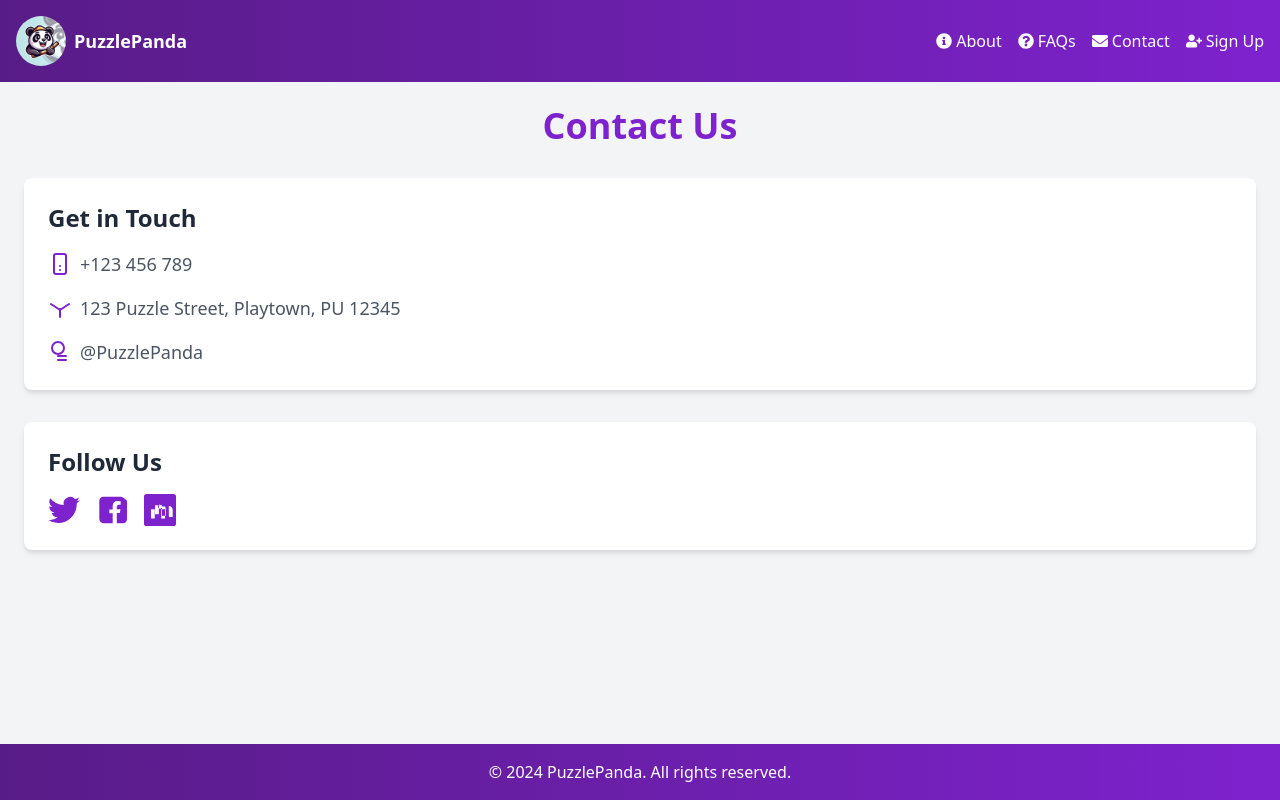
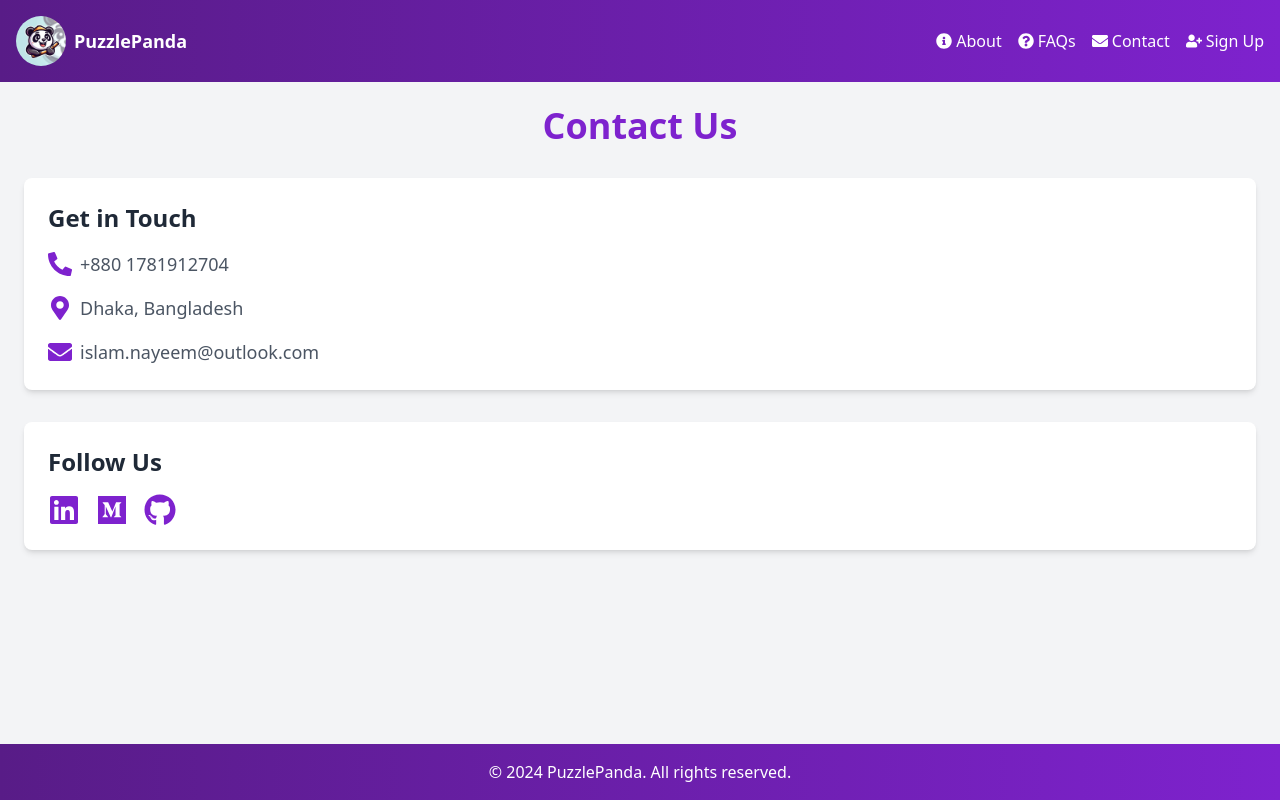
Before and after one commit to NoManNayeem/PuzzlePanda-100s, a Next.js app: page /contact in a window 1280 px wide. Built offline with nearby package versions, Linux system fonts and the light colour scheme.

Commit message:
Updated Contact Page

```diff
--- a/src/app/contact/page.js
+++ b/src/app/contact/page.js
@@ -3,8 +3,7 @@ import Header from '../landingPageComponents/Header';
 import NavBar from '../landingPageComponents/NavBar';
 import Footer from '../landingPageComponents/Footer';
 import Link from 'next/link';
-
-
+import { FaPhoneAlt, FaMapMarkerAlt, FaEnvelope, FaLinkedin, FaMedium, FaGithub } from 'react-icons/fa';
 
 const Contact = () => {
   return (
@@ -17,30 +16,30 @@ const Contact = () => {
           <h2 className="text-2xl font-semibold text-gray-800 mb-4">Get in Touch</h2>
           <div className="space-y-4">
             <div className="flex items-center">
-              <svg className="w-6 h-6 text-purple-700 mr-2" fill="none" stroke="currentColor" viewBox="0 0 24 24" xmlns="http://www.w3.org/2000/svg"><path strokeLinecap="round" strokeLinejoin="round" strokeWidth="2" d="M16 2H8a2 2 0 00-2 2v16a2 2 0 002 2h8a2 2 0 002-2V4a2 2 0 00-2-2zM12 18h.01M12 14h.01"></path></svg>
-              <span className="text-lg text-gray-600">+123 456 789</span>
+              <FaPhoneAlt className="w-6 h-6 text-purple-700 mr-2" />
+              <span className="text-lg text-gray-600">+880 1781912704</span>
             </div>
             <div className="flex items-center">
-              <svg className="w-6 h-6 text-purple-700 mr-2" fill="none" stroke="currentColor" viewBox="0 0 24 24" xmlns="http://www.w3.org/2000/svg"><path strokeLinecap="round" strokeLinejoin="round" strokeWidth="2" d="M3 8l7.89 5.26a2 2 0 002.22 0L21 8m-9 4.88V21"></path></svg>
-              <span className="text-lg text-gray-600">123 Puzzle Street, Playtown, PU 12345</span>
+              <FaMapMarkerAlt className="w-6 h-6 text-purple-700 mr-2" />
+              <span className="text-lg text-gray-600">Dhaka, Bangladesh</span>
             </div>
             <div className="flex items-center">
-              <svg className="w-6 h-6 text-purple-700 mr-2" fill="none" stroke="currentColor" viewBox="0 0 24 24" xmlns="http://www.w3.org/2000/svg"><path strokeLinecap="round" strokeLinejoin="round" strokeWidth="2" d="M16 8a6 6 0 01-12 0 6 6 0 0112 0zm2 12h-8m8-4h-8"></path></svg>
-              <span className="text-lg text-gray-600">@PuzzlePanda</span>
+              <FaEnvelope className="w-6 h-6 text-purple-700 mr-2" />
+              <span className="text-lg text-gray-600">islam.nayeem@outlook.com</span>
             </div>
           </div>
         </div>
         <div className="bg-white shadow-md rounded-lg p-6">
           <h2 className="text-2xl font-semibold text-gray-800 mb-4">Follow Us</h2>
           <div className="flex space-x-4">
-            <Link href="#" className="text-purple-700 hover:text-purple-900">
-              <svg className="w-8 h-8" fill="currentColor" viewBox="0 0 24 24"><path d="M24 4.56a9.94 9.94 0 01-2.82.78 4.93 4.93 0 002.16-2.72 9.86 9.86 0 01-3.1 1.18 4.92 4.92 0 00-8.39 4.48A13.94 13.94 0 011.67 3.15a4.93 4.93 0 001.52 6.57 4.9 4.9 0 01-2.23-.62v.06a4.93 4.93 0 003.95 4.83 4.9 4.9 0 01-2.22.08 4.93 4.93 0 004.6 3.42A9.86 9.86 0 010 19.54a13.93 13.93 0 007.55 2.21c9.06 0 14-7.5 14-14 0-.21 0-.42-.02-.63A10.06 10.06 0 0024 4.56z"/></svg>
+            <Link href="https://bd.linkedin.com/in/nayeemislam60053" className="text-purple-700 hover:text-purple-900">
+              <FaLinkedin className="w-8 h-8" />
             </Link>
-            <Link href="#" className="text-purple-700 hover:text-purple-900">
-              <svg className="w-8 h-8" fill="currentColor" viewBox="0 0 24 24"><path d="M18.4 2H5.6C3.88 2 2.48 3.4 2.48 5.12V18.8c0 1.72 1.4 3.12 3.12 3.12h6.9v-7.42h-2.5v-2.9h2.5V9.2c0-2.5 1.52-3.87 3.75-3.87 1.07 0 2.23.2 2.23.2v2.46h-1.26c-1.24 0-1.63.76-1.63 1.54v1.84h2.76l-.44 2.9h-2.32V22h4.54c1.72 0 3.12-1.4 3.12-3.12V5.12C21.52 3.4 20.12 2 18.4 2z"/></svg>
+            <Link href="https://medium.com/@nomannayeem/" className="text-purple-700 hover:text-purple-900">
+              <FaMedium className="w-8 h-8" />
             </Link>
-            <Link href="#" className="text-purple-700 hover:text-purple-900">
-              <svg className="w-8 h-8" fill="currentColor" viewBox="0 0 24 24"><path d="M22.23 0H1.77C.8 0 0 .8 0 1.77v20.46C0 23.2.8 24 1.77 24h20.46c.98 0 1.77-.8 1.77-1.77V1.77C24 .8 23.2 0 22.23 0zm-6.46 18.4h-2.84v-6.93h2.84v6.93zM12 11.1c-.9 0-1.64-.74-1.64-1.64 0-.9.74-1.64 1.64-1.64s1.64.74 1.64 1.64c0 .9-.74 1.64-1.64 1.64zm-3.93 7.3H5.24v-6.93h2.83v6.93zM18.56 7.1h-2.3v1.57h-.03c-.32-.6-1.1-1.23-2.25-1.23-2.41 0-2.86 1.59-2.86 3.66v4.18h-2.84v-6.93h2.84v.95h.03c.4-.76 1.37-1.25 2.29-1.25 1.64 0 2.88 1.06 2.88 3.33v4.9h-2.84v-6.93h2.84v.95h.03c.4-.76 1.37-1.25 2.29-1.25 1.64 0 2.88 1.06 2.88 3.33v4.9h-2.84V18.4z"/></svg>
+            <Link href="https://github.com/NoManNayeem/" className="text-purple-700 hover:text-purple-900">
+              <FaGithub className="w-8 h-8" />
             </Link>
           </div>
         </div>
```
